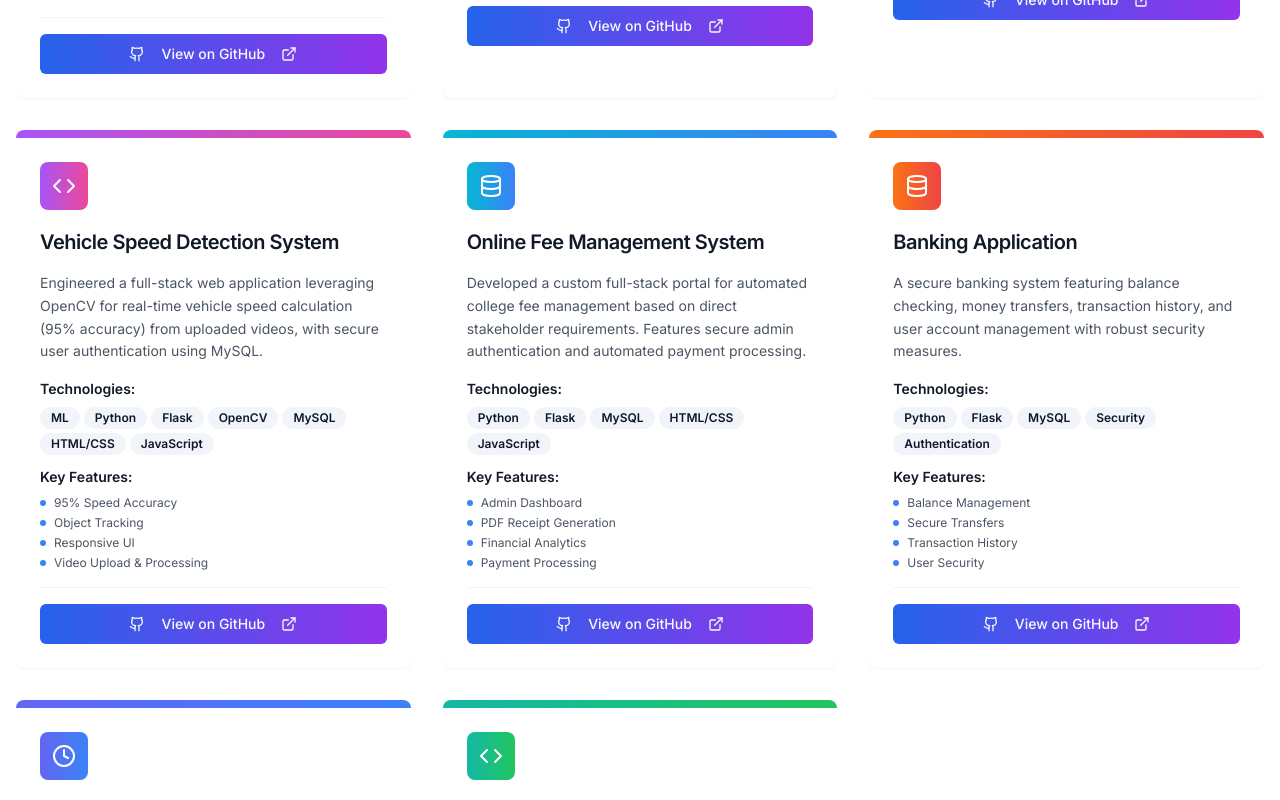
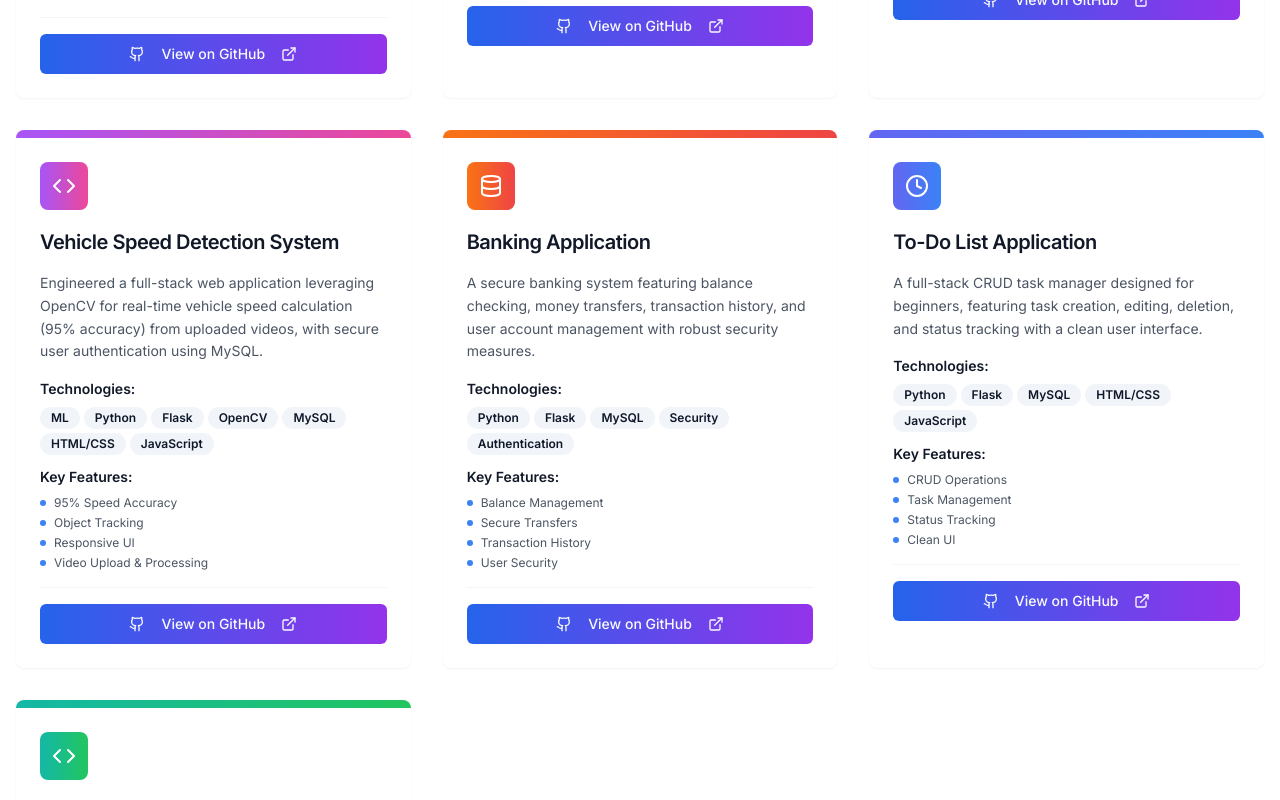
Before and after one commit to Gaddamadithya/Adithya-portfolio, a React (Vite) app: page / in a window 1280 px wide. Shown: the part 4820-5620 px from the top of the page. Built offline with nearby package versions, Linux system fonts and the light colour scheme.

Commit message:
Remove Online Fee Management System

```diff
--- a/src/components/Projects.tsx
+++ b/src/components/Projects.tsx
@@ -42,15 +42,6 @@ const Projects = () => {
       github: "https://github.com/vishnu915/Vehicle-Speed-Detection-Using-Open-CV/tree/master",
       icon: <Code className="w-6 h-6" />,
       color: "from-purple-500 to-pink-500"
-    },
-    {
-      title: "Online Fee Management System",
-      description: "Developed a custom full-stack portal for automated college fee management based on direct stakeholder requirements. Features secure admin authentication and automated payment processing.",
-      technologies: ["Python", "Flask", "MySQL", "HTML/CSS", "JavaScript"],
-      features: ["Admin Dashboard", "PDF Receipt Generation", "Financial Analytics", "Payment Processing"],
-      github: "https://github.com/vishnu915/online-fee-management-system",
-      icon: <Database className="w-6 h-6" />,
-      color: "from-cyan-500 to-blue-500"
     },
     {
       title: "Banking Application",
```
